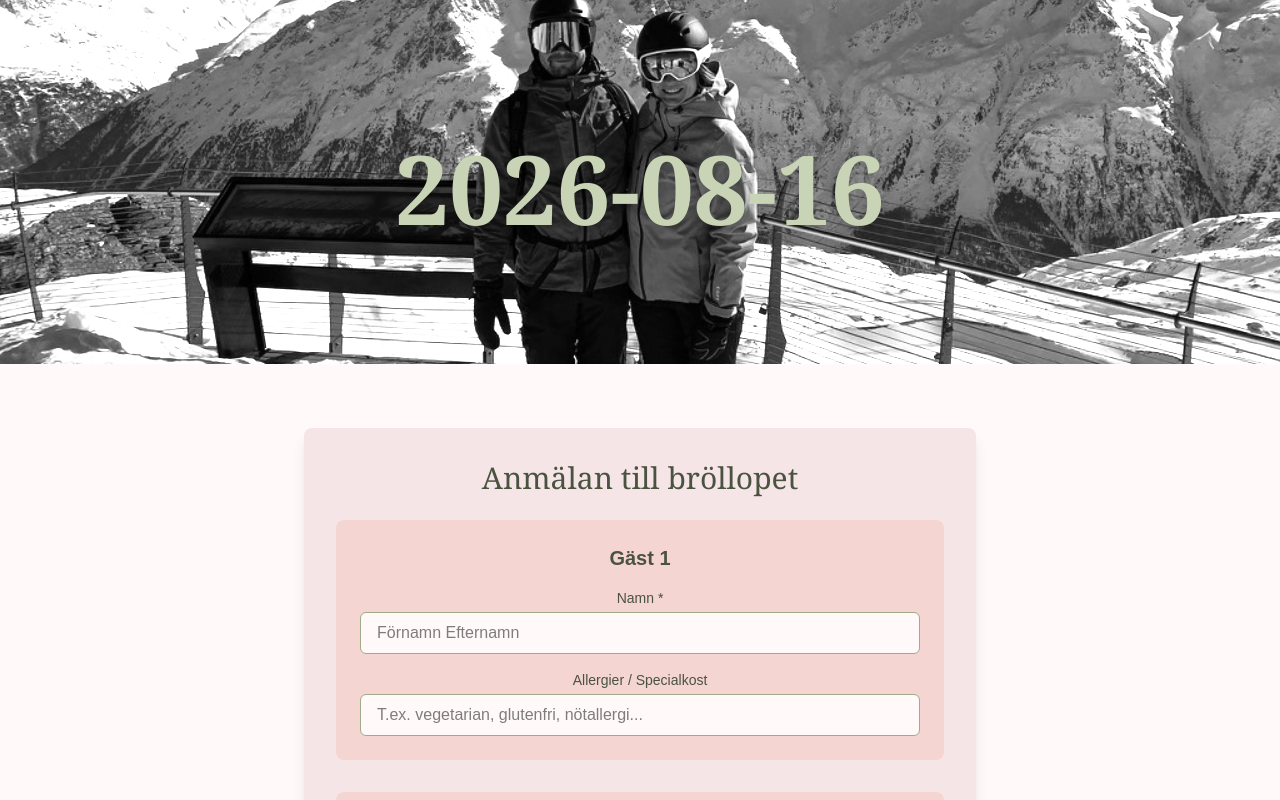
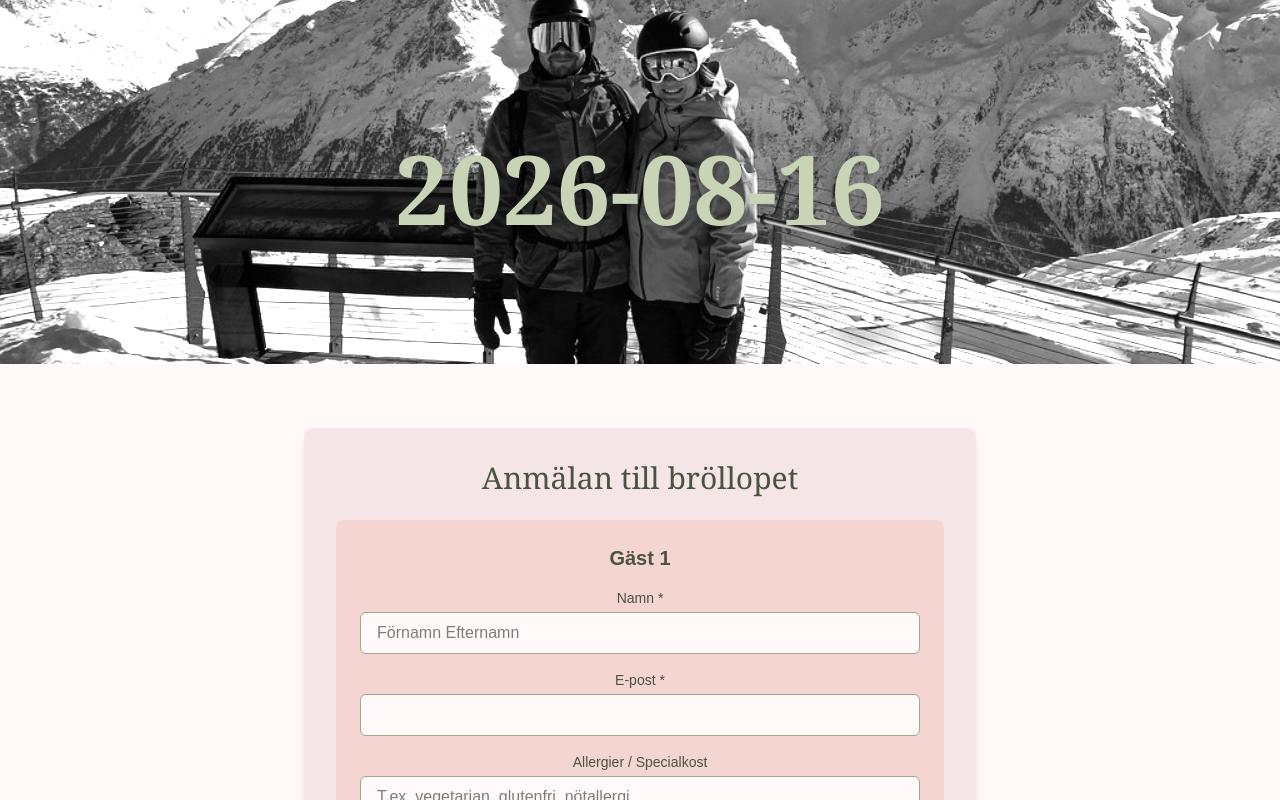
Before and after one commit to Alecktos/alecktos-website, a Next.js app: page / in a window 1280 px wide. Both pictures are taken after a click on the button "Ja, vi kommer!". Shown: the part 228-1028 px from the top of the page. Built offline with nearby package versions, Linux system fonts and the light colour scheme; no server answers.

Commit message:
Add email for guests attending wedding

```diff
--- a/app/actions/registration.ts
+++ b/app/actions/registration.ts
@@ -32,17 +32,19 @@ const registrationSchema = z.object({
 	notes: z.string().max(MAX_NOTES_LENGTH, `Meddelandet får max vara ${MAX_NOTES_LENGTH} tecken`),
 });
 
-// Decline registration schema (only names required)
+// Decline registration schema (only name required, no email needed)
 const declineRegistrationSchema = z.object({
 	canAttend: z.literal(false),
 	guest1: z.object({
 		name: z.string()
 			.min(1, "Namn för gäst 1 är obligatoriskt")
 			.max(MAX_NAME_LENGTH, `Namnet får max vara ${MAX_NAME_LENGTH} tecken`),
+		email: z.string(),
 		dietaryRestrictions: z.string(),
 	}),
 	guest2: z.object({
 		name: z.string().max(MAX_NAME_LENGTH, `Namnet får max vara ${MAX_NAME_LENGTH} tecken`),
+		email: z.string(),
 		dietaryRestrictions: z.string(),
 	}),
 	needsAccommodation: z.boolean(),
@@ -51,6 +53,7 @@ const declineRegistrationSchema = z.object({
 
 interface GuestInfo {
 	name: string;
+	email: string;
 	dietaryRestrictions: string;
 }
 
@@ -89,7 +92,8 @@ async function sendEmailNotification(registrationData: RegistrationData) {
 		<p><strong>Status:</strong> ${attendanceStatus}</p>
 
 		<h3>Gäst 1</h3>
-		<p><strong>Namn:</strong> ${registrationData.guest1.name}</p>`;
+		<p><strong>Namn:</strong> ${registrationData.guest1.name}</p>
+		<p><strong>E-post:</strong> ${registrationData.guest1.email}</p>`;
 
 	if (registrationData.canAttend) {
 		emailBody += `
@@ -98,7 +102,8 @@ async function sendEmailNotification(registrationData: RegistrationData) {
 
 	emailBody += `
 		<h3>Gäst 2</h3>
-		<p><strong>Namn:</strong> ${registrationData.guest2.name || 'Ingen andra gäst'}</p>`;
+		<p><strong>Namn:</strong> ${registrationData.guest2.name || 'Ingen andra gäst'}</p>
+		<p><strong>E-post:</strong> ${registrationData.guest2.email || 'Ingen e-post'}</p>`;
 
 	if (registrationData.canAttend) {
 		emailBody += `
@@ -131,12 +136,14 @@ export async function submitRegistration(formData: FormData): Promise<{ success:
 	// Extract guest 1 data
 	const guest1: GuestInfo = {
 		name: escapeAndTrim(formData.get("guest1Name") as string),
+		email: escapeAndTrim(formData.get("guest1Email") as string || ""),
 		dietaryRestrictions: escapeAndTrim(formData.get("guest1DietaryRestrictions") as string || ""),
 	};
 
 	// Extract guest 2 data
 	const guest2: GuestInfo = {
 		name: escapeAndTrim(formData.get("guest2Name") as string),
+		email: escapeAndTrim(formData.get("guest2Email") as string || ""),
 		dietaryRestrictions: escapeAndTrim(formData.get("guest2DietaryRestrictions") as string || ""),
 	};
 
@@ -184,11 +191,13 @@ export async function submitRegistration(formData: FormData): Promise<{ success:
 	const sql = neon(`${process.env.DATABASE_URL}`);
 
 	try {
-		await sql`INSERT INTO registrations (can_attend, guest1_name, guest1_dietary_restrictions, guest2_name, guest2_dietary_restrictions, needs_accommodation, notes) VALUES (
+		await sql`INSERT INTO registrations (can_attend, guest1_name, guest1_email, guest1_dietary_restrictions, guest2_name, guest2_email, guest2_dietary_restrictions, needs_accommodation, notes) VALUES (
 			${registrationData.canAttend},
 			${registrationData.guest1.name},
+			${registrationData.guest1.email},
 			${registrationData.guest1.dietaryRestrictions},
 			${registrationData.guest2.name},
+			${registrationData.guest2.email},
 			${registrationData.guest2.dietaryRestrictions},
 			${registrationData.needsAccommodation},
 			${registrationData.notes}
--- a/app/components/RegistrationForm.tsx
+++ b/app/components/RegistrationForm.tsx
@@ -6,6 +6,7 @@ import { submitRegistration } from "@/app/actions/registration";
 
 interface GuestInfo {
 	name: string;
+	email: string;
 	dietaryRestrictions: string;
 }
 
@@ -32,8 +33,8 @@ function SubmitButton() {
 export default function RegistrationForm() {
 	const [canAttend, setCanAttend] = useState<boolean | null>(null);
 	const [formState, setFormState] = useState<FormState>({
-		guest1: { name: "", dietaryRestrictions: "" },
-		guest2: { name: "", dietaryRestrictions: "" },
+		guest1: { name: "", email: "", dietaryRestrictions: "" },
+		guest2: { name: "", email: "", dietaryRestrictions: "" },
 		needsAccommodation: false,
 		notes: "",
 	});
@@ -62,8 +63,8 @@ export default function RegistrationForm() {
 		} else {
 			setErrorMessage(result.message);
 			setFormState({
-				guest1: { name: "", dietaryRestrictions: "" },
-				guest2: { name: "", dietaryRestrictions: "" },
+				guest1: { name: "", email: "", dietaryRestrictions: "" },
+				guest2: { name: "", email: "", dietaryRestrictions: "" },
 				needsAccommodation: false,
 				notes: "",
 			});
@@ -252,6 +253,22 @@ export default function RegistrationForm() {
 					</div>
 					<div>
 						<label className="block text-sm font-medium text-sage-darker mb-1">
+							E-post *
+						</label>
+						<input
+							type="email"
+							name="guest1Email"
+							required
+							value={formState.guest1.email}
+							onChange={(e) =>
+								handleGuestChange("guest1", "email", e.target.value)
+							}
+							className="w-full px-4 py-2 border border-sage-light rounded-md focus:ring-2 focus:ring-blush-dark focus:border-transparent bg-off-white"
+							placeholder=""
+						/>
+					</div>
+					<div>
+						<label className="block text-sm font-medium text-sage-darker mb-1">
 							Allergier / Specialkost
 						</label>
 						<input
@@ -285,6 +302,21 @@ export default function RegistrationForm() {
 							}
 							className="w-full px-4 py-2 border border-sage-light rounded-md focus:ring-2 focus:ring-blush-dark focus:border-transparent bg-off-white"
 							placeholder="Förnamn Efternamn"
+						/>
+					</div>
+					<div>
+						<label className="block text-sm font-medium text-sage-darker mb-1">
+							E-post
+						</label>
+						<input
+							type="email"
+							name="guest2Email"
+							value={formState.guest2.email}
+							onChange={(e) =>
+								handleGuestChange("guest2", "email", e.target.value)
+							}
+							className="w-full px-4 py-2 border border-sage-light rounded-md focus:ring-2 focus:ring-blush-dark focus:border-transparent bg-off-white"
+
 						/>
 					</div>
 					<div>
```
